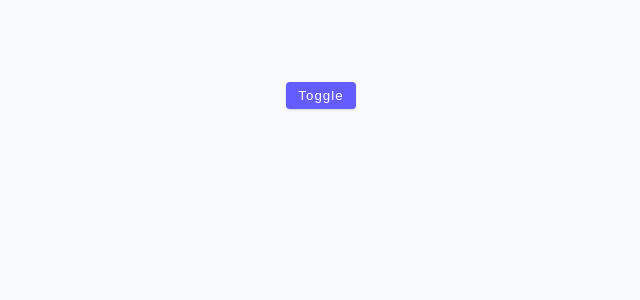
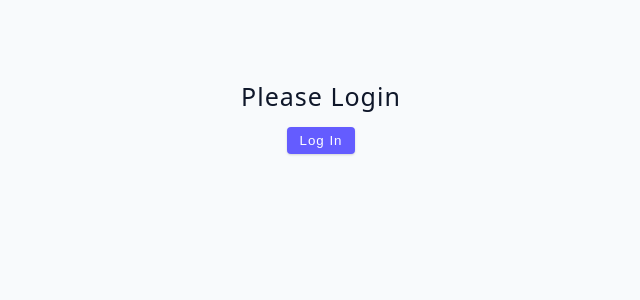
Before and after one commit to fluyid/advanced-react-tutorial, a React (Vite) app: page / in a window 1280 px wide. Shown: the top 300 px of the page, without its empty margins (319-959 px from the left). Built offline with nearby package versions, Linux system fonts and the light colour scheme.

Commit message:
made ui for user login and log out

```diff
--- a/src/App.jsx
+++ b/src/App.jsx
@@ -1,4 +1,4 @@
-import Starter from "./tutorial/03-conditional-rendering/starter/06-toggle-challenge";
+import Starter from "./tutorial/03-conditional-rendering/starter/07-user-challenge";
 
 function App() {
   return (
--- a/src/tutorial/03-conditional-rendering/starter/07-user-challenge.jsx
+++ b/src/tutorial/03-conditional-rendering/starter/07-user-challenge.jsx
@@ -1,5 +1,34 @@
+import { useState } from "react";
+
 const UserChallenge = () => {
-  return <h2>user challenge</h2>;
+  const [user, setUser] = useState(null);
+
+  const login = () => {
+    // normally connect to db or api
+    setUser({ name: "vegan food truck" });
+  };
+  const logout = () => {
+    setUser(null);
+  };
+  return (
+    <div>
+      {user ? (
+        <div>
+          <h4>hello there, {user.name}</h4>
+          <button className="btn" onClick={logout}>
+            Log Out
+          </button>
+        </div>
+      ) : (
+        <div>
+          <h4>please login</h4>
+          <button className="btn" onClick={login}>
+            Log In
+          </button>
+        </div>
+      )}
+    </div>
+  );
 };
 
 export default UserChallenge;
```
